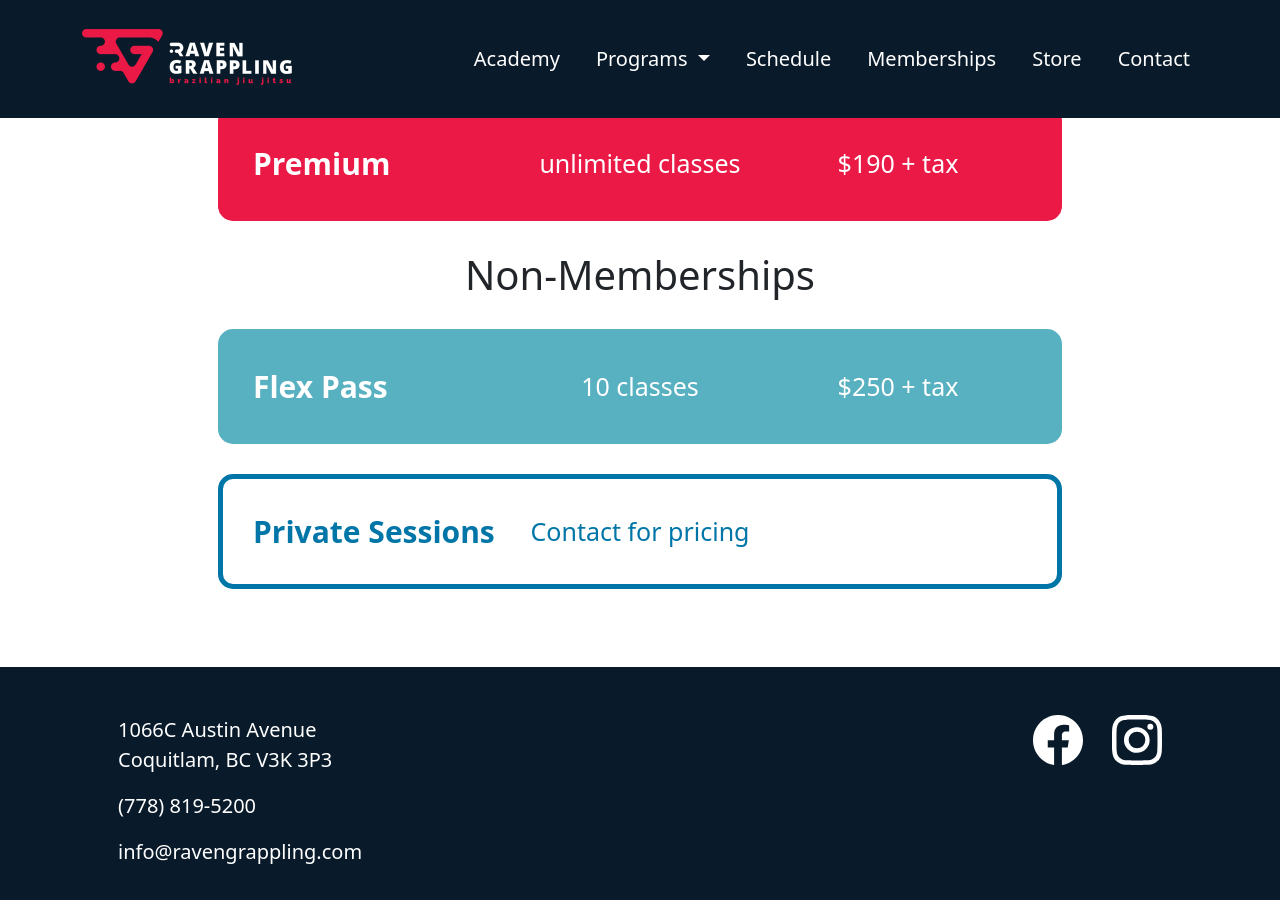
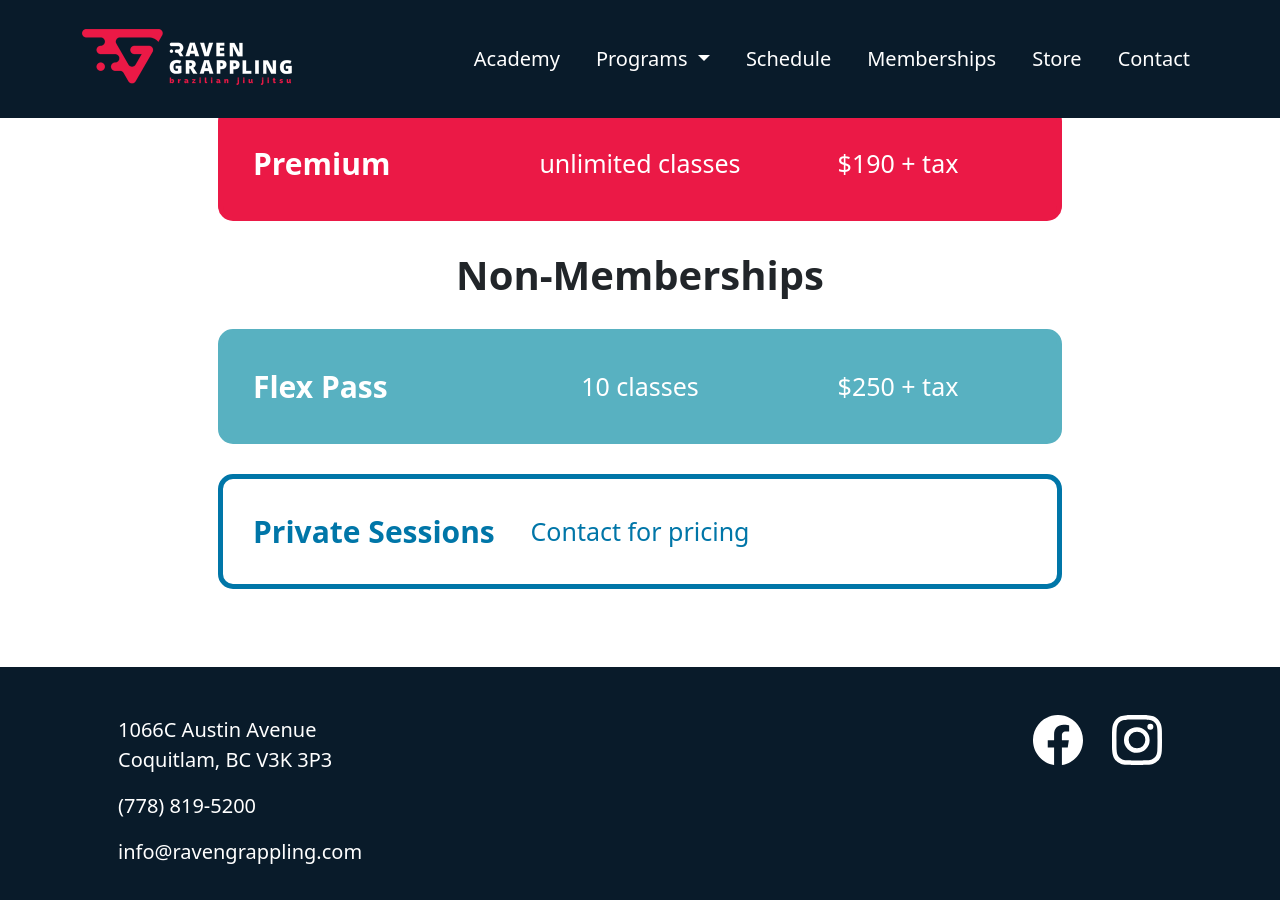
Before and after one commit to RavenGrappling/RavenGrappling.github.io, a Jekyll site: the page built from memberships.md, in a window 1280 px wide and 900 px high, scrolled down 808 px. Built offline with Jekyll 4.4.1, drawn with Linux system fonts in a browser that asks for light colours.

Commit message:
Update memberships.md

```diff
--- a/memberships.md
+++ b/memberships.md
@@ -59,7 +59,7 @@
     </div>
   </a>
 
-  <h1 class="text-center">Non-Memberships</h1>
+  <h1 class="text-center fw-bold">Non-Memberships</h1>
 
   <a href="https://ravengrappling.pushpress.com/open/subscribe/xlfv" class="rg-membership-button rg-membership-button--flex">
     <div class="rg-membership-button-label">Flex Pass</div>
```
